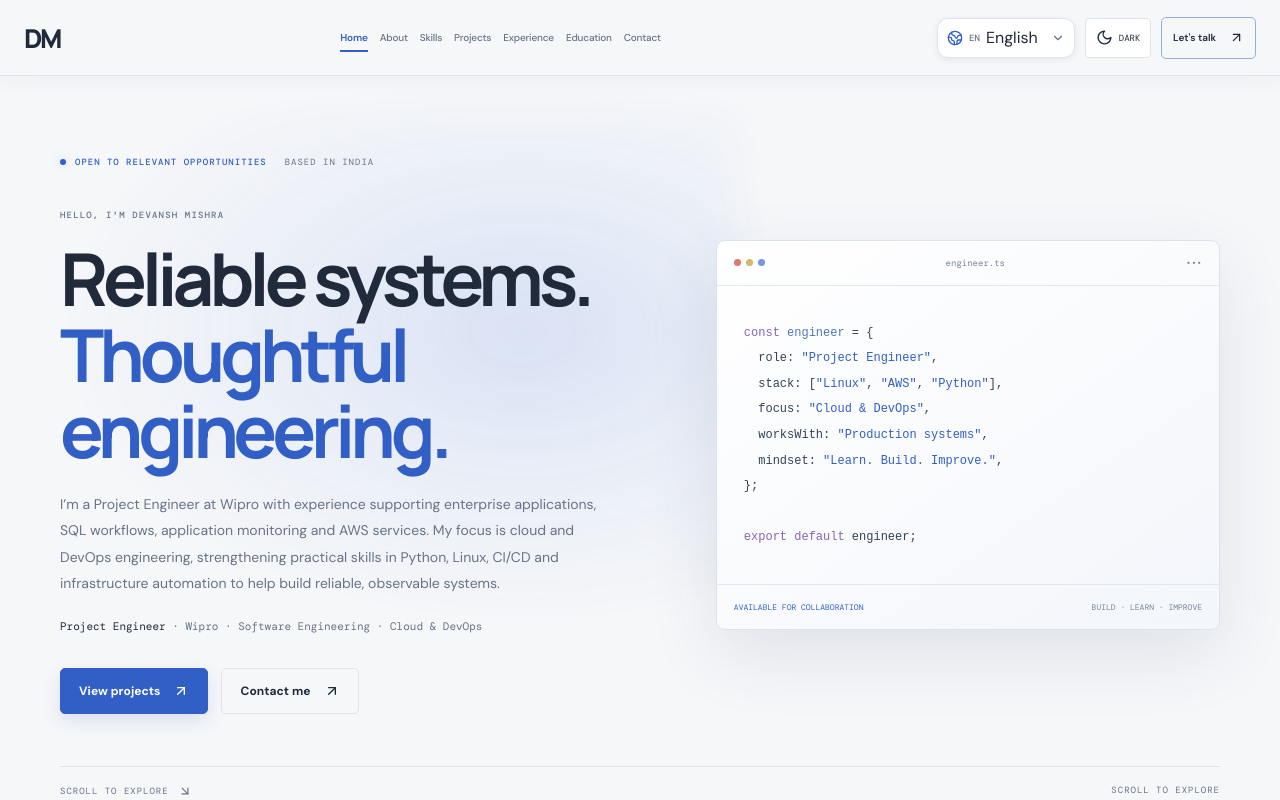
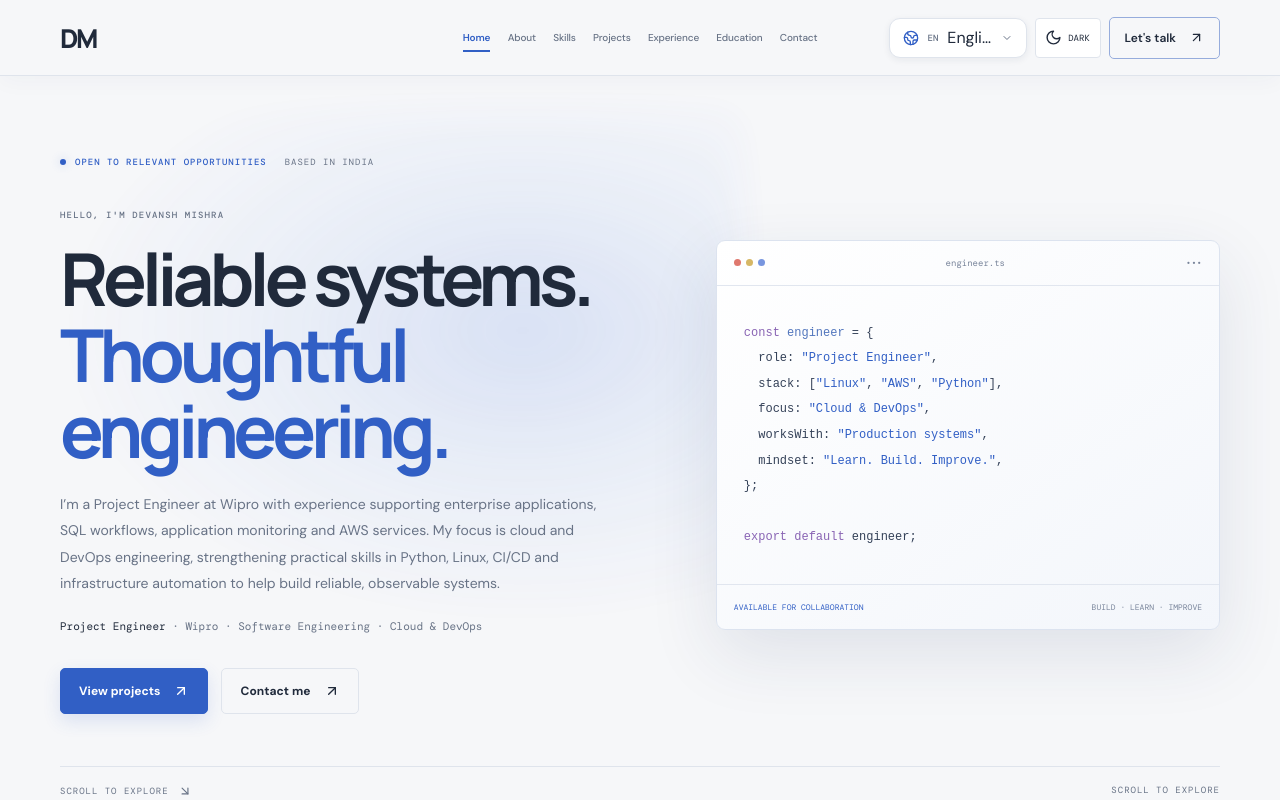
Before and after one commit to codewithdevanshh/portfolio-v2, a React (Vite) app: page /en in a window 1280 px wide. Shown: the top 800 px of the page. Built offline with nearby package versions, Linux system fonts and the light colour scheme.

Commit message:
Restore responsive and footer styling before header regression

```diff
--- a/src/styles.css
+++ b/src/styles.css
@@ -1329,53 +1329,3 @@ body{-webkit-font-smoothing:antialiased;text-rendering:optimizeLegibility}
 @media(min-width:1025px){
   .header-actions .language-trigger-name{overflow:hidden;text-overflow:ellipsis}
 }
-
-
-/* Final header geometry: reserve real space for translated nav and action controls */
-@media(min-width:1025px){
-  .header{
-    display:grid!important;
-    grid-template-columns:40px minmax(0,1fr) auto!important;
-    align-items:center!important;
-    column-gap:clamp(18px,2vw,34px)!important;
-    padding-left:max(28px,calc((100vw - 1600px)/2))!important;
-    padding-right:max(28px,calc((100vw - 1600px)/2))!important;
-    overflow:visible!important;
-  }
-  .header>.brand{grid-column:1;justify-self:start}
-  .header>.nav{
-    grid-column:2;justify-self:center;
-    width:max-content;max-width:100%;
-    display:flex!important;flex-wrap:nowrap!important;
-    align-items:center!important;justify-content:center!important;
-    gap:clamp(12px,1.25vw,20px)!important;
-    min-width:0!important;
-    overflow:visible!important;
-  }
-  .header>.nav .nav-link{
-    flex:0 0 auto!important;
-    white-space:nowrap!important;
-    font-size:clamp(10px,.72vw,12px)!important;
-    letter-spacing:-.02em!important;
-  }
-  .header>.header-actions{
-    grid-column:3;justify-self:end;
-    display:flex!important;flex-wrap:nowrap!important;
-    align-items:center!important;justify-content:flex-end!important;
-    gap:10px!important;min-width:max-content!important;
-  }
-  .header-actions .language-picker{width:154px!important;min-width:154px!important;flex:0 0 154px!important}
-  .header-actions .language-trigger{width:154px!important;min-width:154px!important;gap:9px!important;padding-inline:12px!important}
-  .header-actions .language-trigger-name{overflow:visible!important;text-overflow:clip!important;white-space:nowrap!important}
-  .header-actions .theme-toggle{flex:0 0 auto!important}
-  .header-actions .nav-cta{flex:0 0 auto!important;white-space:nowrap!important}
-}
-@media(min-width:1025px) and (max-width:1280px){
-  .header{padding-inline:24px!important;column-gap:14px!important}
-  .header>.nav{gap:clamp(8px,1vw,12px)!important}
-  .header>.nav .nav-link{font-size:10px!important}
-  .header-actions{gap:7px!important}
-  .header-actions .language-picker,.header-actions .language-trigger{width:138px!important;min-width:138px!important;flex-basis:138px!important}
-  .header-actions .language-trigger{padding-inline:9px!important;gap:6px!important}
-  .header-actions .nav-cta{padding-inline:11px!important;font-size:10px!important}
-}
```
